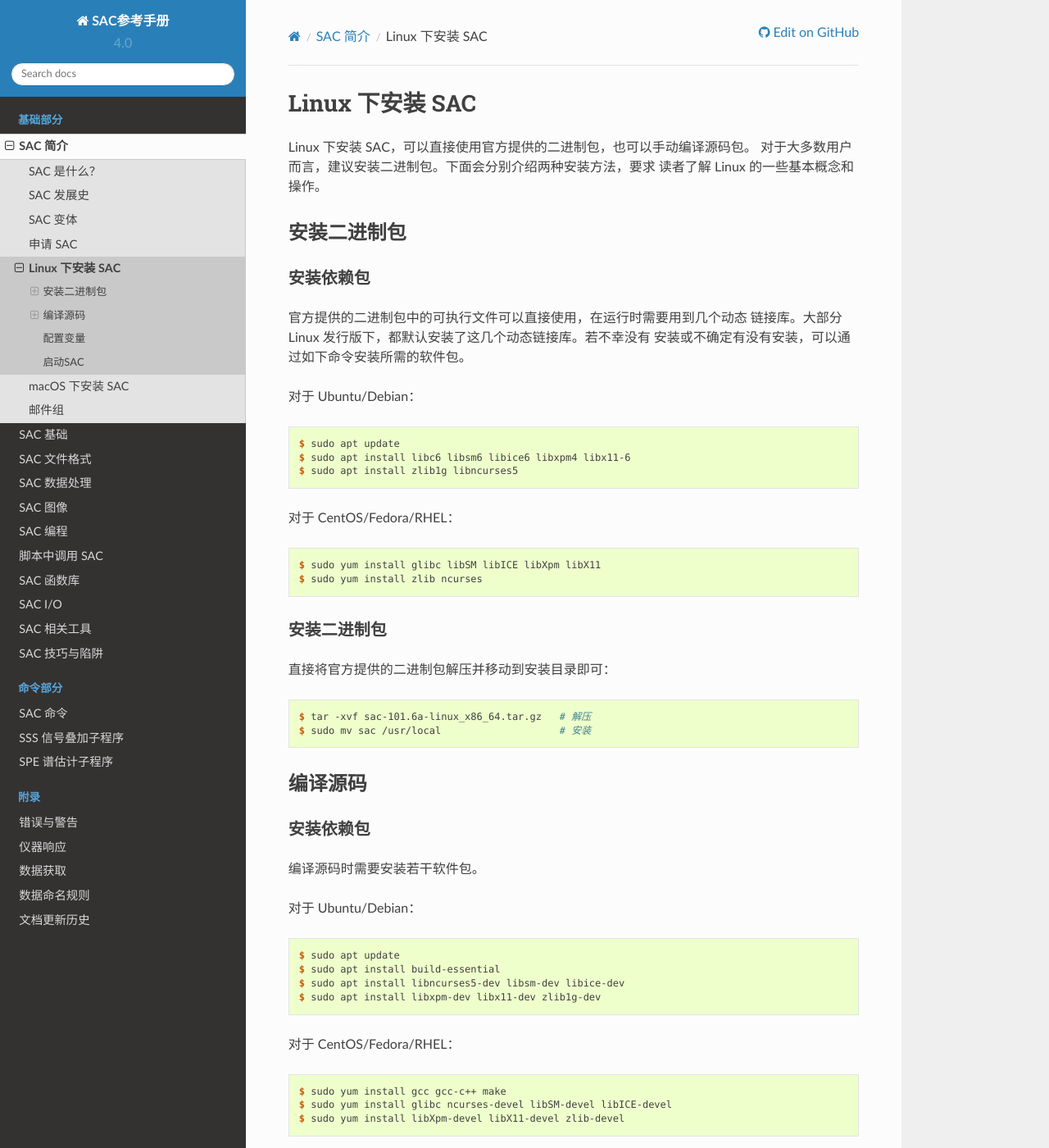
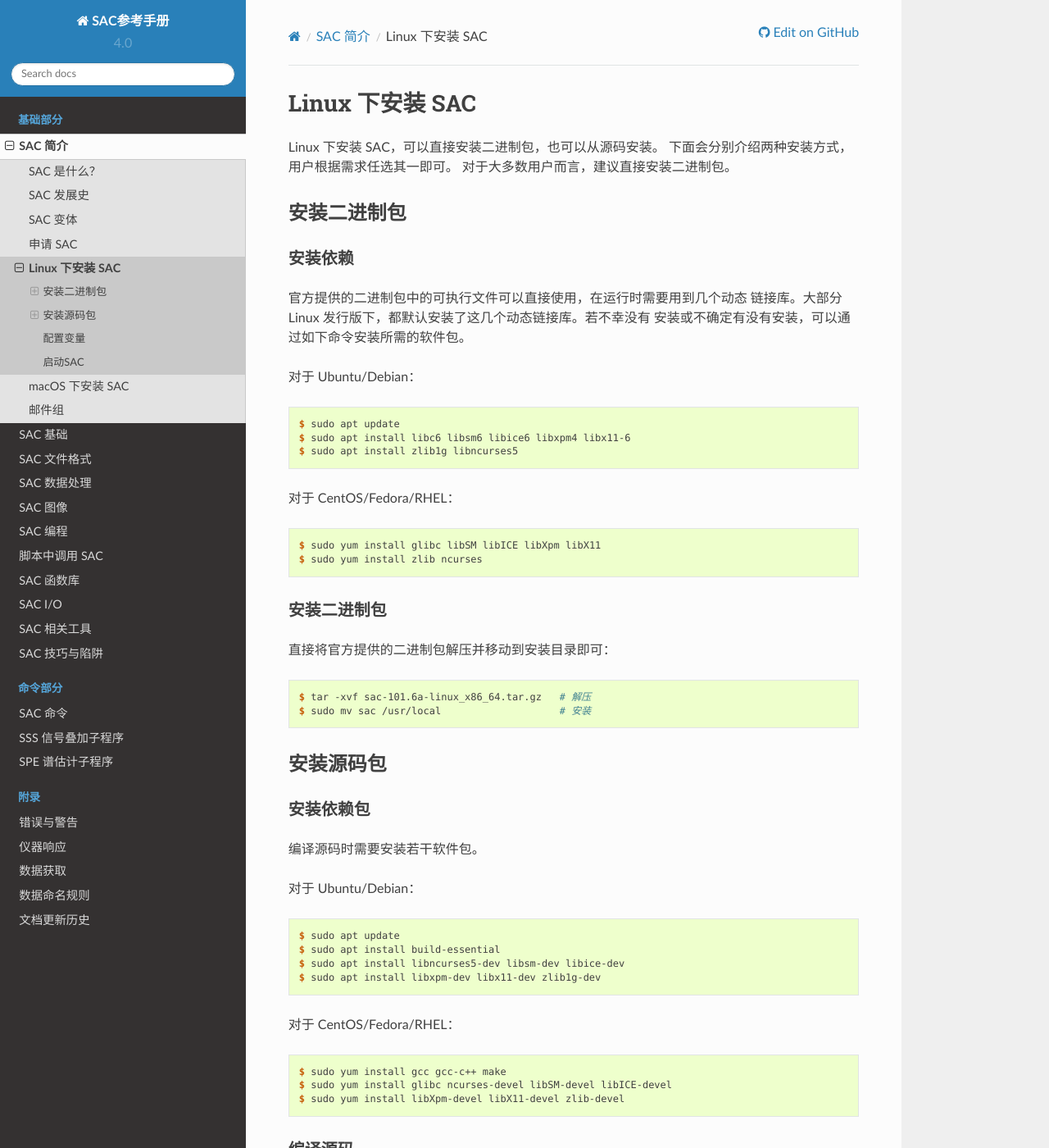
Before and after one commit to seisman/SAC_Docs_zh, a Sphinx documentation site: the page built from source/introduction/linux-install.rst, in a window 1280 px wide and 1400 px high. Shown: the whole window at 82% size. Built offline with Sphinx 7.4.7 and the Read the Docs theme 2.0.0, drawn with Linux system fonts in a browser that asks for light colours; some of the changed text lies outside the part shown.

Commit message:
Update install instruction

```diff
--- a/source/introduction/linux-install.rst
+++ b/source/introduction/linux-install.rst
@@ -1,15 +1,15 @@
 Linux 下安装 SAC
 ================
 
-Linux 下安装 SAC，可以直接使用官方提供的二进制包，也可以手动编译源码包。
-对于大多数用户而言，建议安装二进制包。下面会分别介绍两种安装方法，要求
-读者了解 Linux 的一些基本概念和操作。
+Linux 下安装 SAC，可以直接安装二进制包，也可以从源码安装。
+下面会分别介绍两种安装方式，用户根据需求任选其一即可。
+对于大多数用户而言，建议直接安装二进制包。
 
 安装二进制包
 ------------
 
-安装依赖包
-~~~~~~~~~~
+安装依赖
+~~~~~~~~
 
 官方提供的二进制包中的可执行文件可以直接使用，在运行时需要用到几个动态
 链接库。大部分 Linux 发行版下，都默认安装了这几个动态链接库。若不幸没有
@@ -40,8 +40,8 @@
     $ tar -xvf sac-101.6a-linux_x86_64.tar.gz   # 解压
     $ sudo mv sac /usr/local                    # 安装
 
-编译源码
---------
+安装源码包
+----------
 
 安装依赖包
 ~~~~~~~~~~
@@ -97,15 +97,15 @@
 
 其中，
 
--  ``SACHOME`` 为 SAC 的安装目录
--  ``SACAUX`` 目录中包含了 SAC 运行所需的辅助文件
--  ``PATH`` 为 Linux 系统环境变量
+-  ``SACHOME`` 定义了 SAC 的安装目录
+-  ``SACAUX`` 定义了 SAC 运行所需的辅助文件所在的目录
+-  ``PATH`` 为 Linux 系统环境变量，使得系统可以正确找到SAC的可执行文件
 -  ``SAC_DISPLAY_COPYRIGHT`` 用于控制是否在启动 SAC 时显示版本和版权
    信息，一般设置为1。在脚本中多次调用 SAC 时会重复显示版本和版权信息，
    干扰脚本的正常输出，因而在脚本中一般将其值设置为0。具体的设置方法
    可以参考 “:doc:`/call-in-script/index`\ ” 中的相关内容
 -  ``SAC_PPK_LARGE_CROSSHAIRS`` 用于控制震相拾取过程中光标的大小，
-   在 “:doc:`/data-process/picking-phase`\ ” 时会用到
+   在 :doc:`/data-process/picking-phase` 时会用到
 -  ``SAC_USE_DATABASE`` 用于控制是否允许将 SAC 格式转换为 GSE2.0 格式，
    一般用不到该特性，故而设置其值为0
 
```
Also changed, not shown: source/introduction/macOS-install.rst (+4 -4 lines).
